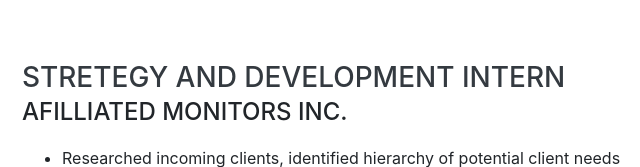
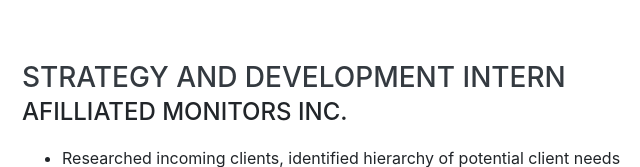
Before and after one commit to akeyes2394/akeyes2394.github.io, a website with bundled scripts: page index.html in a window 1280 px wide. Shown: the part 4455-4622 px from the top of the page, 298-938 px from the left. Built offline with nearby package versions, Linux system fonts and the light colour scheme; a web font is replaced by a local one.

Commit message:
Fiexed Typo

```diff
--- a/index.html
+++ b/index.html
@@ -244,7 +244,7 @@
 
         <div class="resume-item d-flex flex-column flex-md-row justify-content-between mb-5">
           <div class="resume-content">
-            <h3 class="mb-0">Stretegy and Development Intern</h3>
+            <h3 class="mb-0">Strategy and Development Intern</h3>
             <div class="subheading mb-3">Afilliated Monitors Inc.</div>
             <ul>
               <li>Researched incoming clients, identified hierarchy of potential client needs</li>
```
